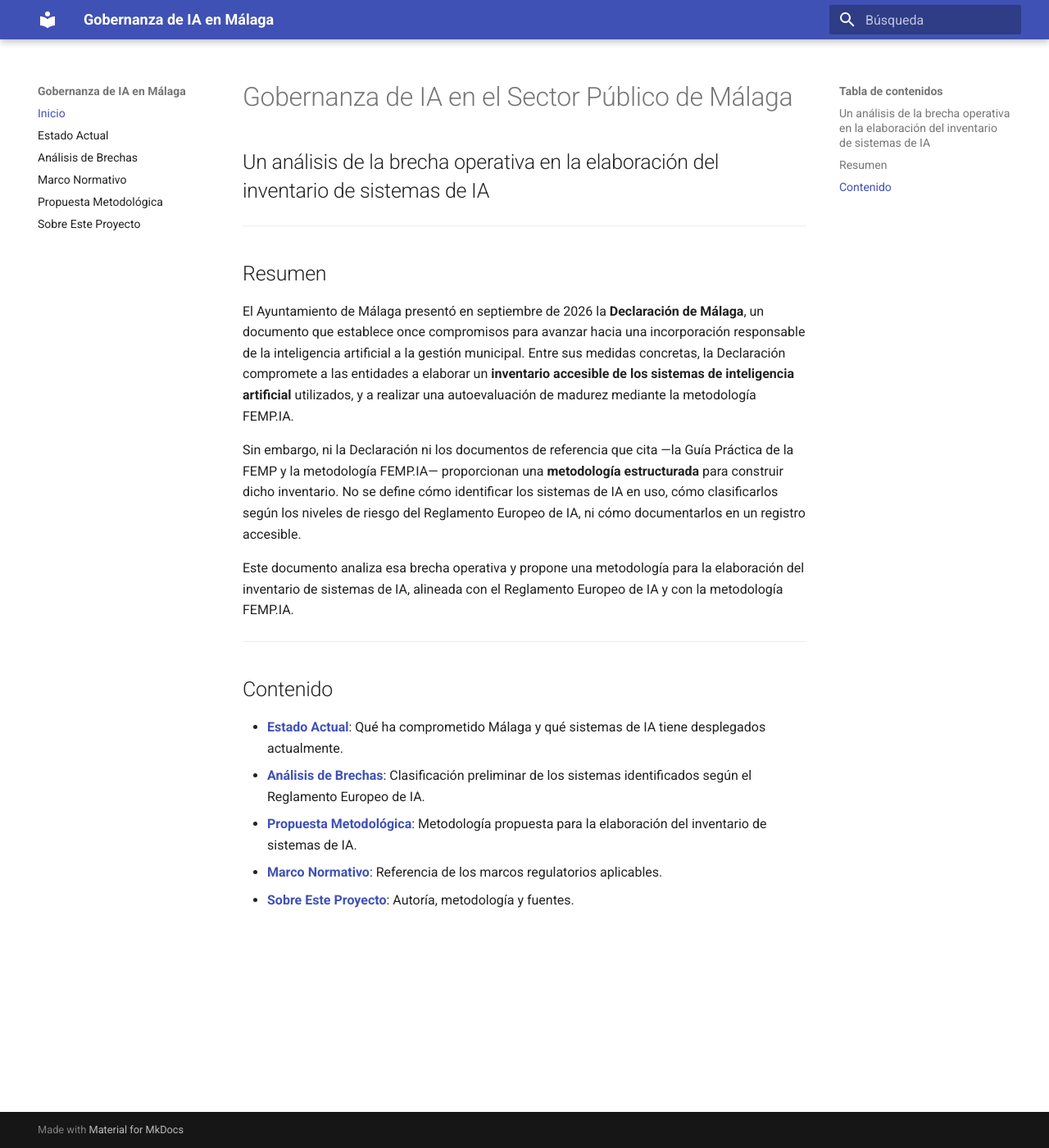
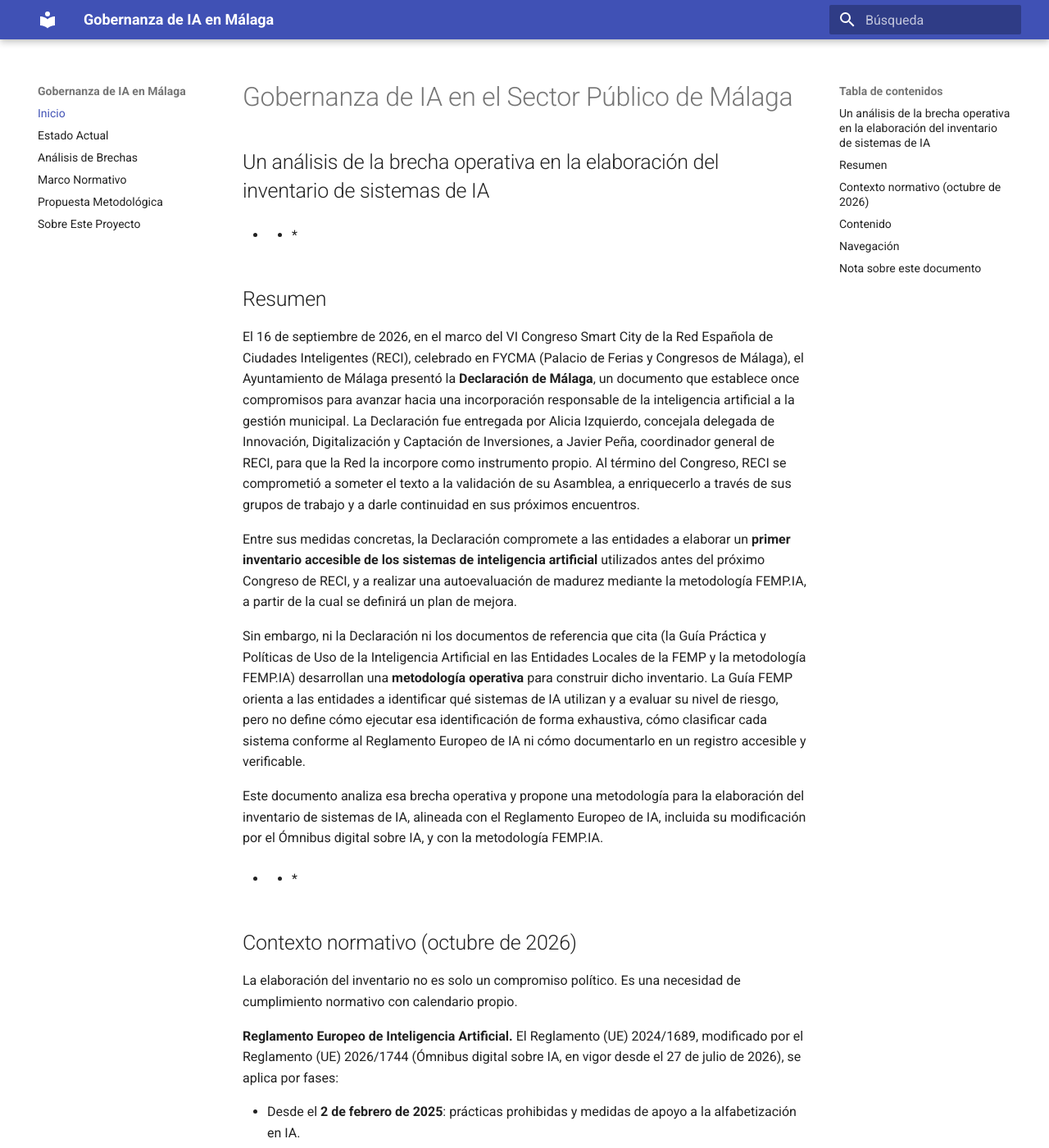
Before and after one commit to houda-benlemmouden/malaga-ai-governance, an MkDocs documentation site: the page built from docs/index.md, in a window 1280 px wide and 1400 px high. Shown: the whole window at 82% size. Built offline with MkDocs 1.6.1 and Material for MkDocs 9.7.7, drawn with Linux system fonts in a browser that asks for light colours; some of the changed text lies outside the part shown.

Commit message:
inicio fixed

```diff
--- a/docs/index.md
+++ b/docs/index.md
@@ -2,22 +2,59 @@
 
 ## Un análisis de la brecha operativa en la elaboración del inventario de sistemas de IA
 
----
+- * *
 
 ## Resumen
 
-El Ayuntamiento de Málaga presentó en septiembre de 2026 la **Declaración de Málaga**, un documento que establece once compromisos para avanzar hacia una incorporación responsable de la inteligencia artificial a la gestión municipal. Entre sus medidas concretas, la Declaración compromete a las entidades a elaborar un **inventario accesible de los sistemas de inteligencia artificial** utilizados, y a realizar una autoevaluación de madurez mediante la metodología FEMP.IA.
+El 16 de septiembre de 2026, en el marco del VI Congreso Smart City de la Red Española de Ciudades Inteligentes (RECI), celebrado en FYCMA (Palacio de Ferias y Congresos de Málaga), el Ayuntamiento de Málaga presentó la **Declaración de Málaga**, un documento que establece once compromisos para avanzar hacia una incorporación responsable de la inteligencia artificial a la gestión municipal. La Declaración fue entregada por Alicia Izquierdo, concejala delegada de Innovación, Digitalización y Captación de Inversiones, a Javier Peña, coordinador general de RECI, para que la Red la incorpore como instrumento propio. Al término del Congreso, RECI se comprometió a someter el texto a la validación de su Asamblea, a enriquecerlo a través de sus grupos de trabajo y a darle continuidad en sus próximos encuentros.
 
-Sin embargo, ni la Declaración ni los documentos de referencia que cita —la Guía Práctica de la FEMP y la metodología FEMP.IA— proporcionan una **metodología estructurada** para construir dicho inventario. No se define cómo identificar los sistemas de IA en uso, cómo clasificarlos según los niveles de riesgo del Reglamento Europeo de IA, ni cómo documentarlos en un registro accesible.
+Entre sus medidas concretas, la Declaración compromete a las entidades a elaborar un **primer inventario accesible de los sistemas de inteligencia artificial** utilizados antes del próximo Congreso de RECI, y a realizar una autoevaluación de madurez mediante la metodología FEMP.IA, a partir de la cual se definirá un plan de mejora.
 
-Este documento analiza esa brecha operativa y propone una metodología para la elaboración del inventario de sistemas de IA, alineada con el Reglamento Europeo de IA y con la metodología FEMP.IA.
+Sin embargo, ni la Declaración ni los documentos de referencia que cita (la Guía Práctica y Políticas de Uso de la Inteligencia Artificial en las Entidades Locales de la FEMP y la metodología FEMP.IA) desarrollan una **metodología operativa** para construir dicho inventario. La Guía FEMP orienta a las entidades a identificar qué sistemas de IA utilizan y a evaluar su nivel de riesgo, pero no define cómo ejecutar esa identificación de forma exhaustiva, cómo clasificar cada sistema conforme al Reglamento Europeo de IA ni cómo documentarlo en un registro accesible y verificable.
 
----
+Este documento analiza esa brecha operativa y propone una metodología para la elaboración del inventario de sistemas de IA, alineada con el Reglamento Europeo de IA, incluida su modificación por el Ómnibus digital sobre IA, y con la metodología FEMP.IA.
+
+- * *
+
+## Contexto normativo (octubre de 2026)
+
+La elaboración del inventario no es solo un compromiso político. Es una necesidad de cumplimiento normativo con calendario propio.
+
+**Reglamento Europeo de Inteligencia Artificial.** El Reglamento (UE) 2024/1689, modificado por el Reglamento (UE) 2026/1744 (Ómnibus digital sobre IA, en vigor desde el 27 de julio de 2026), se aplica por fases:
+
+- Desde el **2 de febrero de 2025**: prácticas prohibidas y medidas de apoyo a la alfabetización en IA.
+- Desde el **2 de agosto de 2025**: obligaciones relativas a modelos de IA de uso general.
+- Desde el **2 de agosto de 2026**: obligaciones de transparencia (artículo 50), aplicables ya a chatbots y contenido generado por IA.
+- Desde el **2 de diciembre de 2027**: requisitos de los sistemas de alto riesgo del Anexo III (gestión de riesgos, evaluación de conformidad, documentación, supervisión humana, registro).
+- Desde el **2 de agosto de 2028**: requisitos de los sistemas de alto riesgo integrados en productos regulados (Anexo I).
+
+Además, los responsables del despliegue de sistemas de alto riesgo que sean **autoridades públicas** deben registrarse y registrar sus sistemas en la base de datos de la UE (artículos 49 y 71 del Reglamento). Para un ayuntamiento, disponer de un inventario fiable es condición previa para cumplir esa obligación.
+
+**Marco español.** La Agencia Española de Supervisión de la Inteligencia Artificial (AESIA), creada por el Real Decreto 729/2023 con sede en A Coruña, ejerce funciones de supervisión de la normativa de IA. El proyecto de ley para el buen uso y la gobernanza de la inteligencia artificial, aprobado por el Consejo de Ministros el 26 de mayo de 2026, se encuentra en tramitación parlamentaria y prevé designar a AESIA como autoridad de vigilancia de mercado y punto de contacto único con la Unión Europea.
+
+- * *
 
 ## Contenido
 
-- **[Estado Actual](current-state.md)**: Qué ha comprometido Málaga y qué sistemas de IA tiene desplegados actualmente.
-- **[Análisis de Brechas](gap-analysis.md)**: Clasificación preliminar de los sistemas identificados según el Reglamento Europeo de IA.
-- **[Propuesta Metodológica](propuesta.md)**: Metodología propuesta para la elaboración del inventario de sistemas de IA.
-- **[Marco Normativo](marco-normativo.md)**: Referencia de los marcos regulatorios aplicables.
-- **[Sobre Este Proyecto](sobre.md)**: Autoría, metodología y fuentes.
+- **Estado Actual**: Qué ha comprometido Málaga y qué sistemas de IA tiene desplegados actualmente.
+- **Análisis de Brechas**: Clasificación preliminar de los sistemas identificados según el Reglamento Europeo de IA.
+- **Propuesta Metodológica**: Metodología propuesta para la elaboración del inventario de sistemas de IA.
+- **Marco Normativo**: Referencia de los marcos regulatorios aplicables, con su estado de vigencia.
+- **Sobre Este Proyecto**: Autoría, metodología y fuentes.
+- * *
+
+## Navegación
+
+|  |  |
+| --- | --- |
+| **Anterior**: (portada) | **Siguiente**: [Estado Actual →](current-state/) |
+| [Análisis de Brechas](gap-analysis/) | [Propuesta Metodológica](propuesta/) |
+| [Marco Normativo](marco-normativo/) | [Sobre Este Proyecto](sobre/) |
+
+- * *
+
+## Nota sobre este documento
+
+Este es un documento independiente, elaborado por Houda Benlemmouden exclusivamente a partir de fuentes públicas, con fines de análisis y divulgación. No tiene carácter oficial ni vinculación institucional alguna con el Ayuntamiento de Málaga, con RECI o con ninguna otra entidad mencionada. Las descripciones de sistemas concretos se basan en comunicados institucionales y prensa públicos, son meramente descriptivas y no constituyen valoraciones sobre personas, empresas o administraciones. El contenido no constituye asesoramiento jurídico.
+
+Fecha de revisión: 16 de octubre de 2026. Las afirmaciones de hecho incluyen referencia a su fuente pública.
```
Also changed, not shown: docs/sobre.md (+3 -2 lines).
